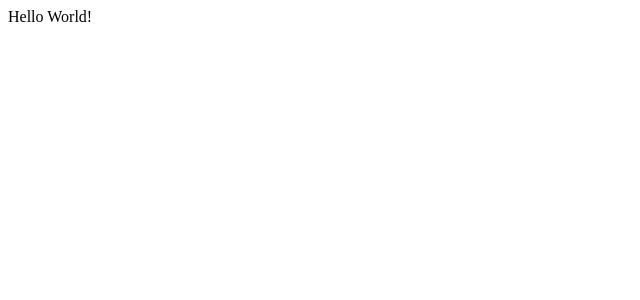
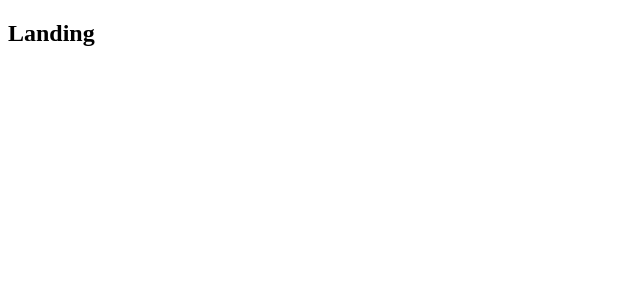
Before and after one commit to cgregs32/node_survey, a React (Create React App) app in the folder client/: page / in a window 1280 px wide. Shown: the top 300 px of the page, without its empty margins (0-640 px from the left). Built offline with nearby package versions, Linux system fonts and the light colour scheme.

Commit message:
implement browser router

```diff
--- a/client/src/components/App.js
+++ b/client/src/components/App.js
@@ -1,6 +1,19 @@
 import React from 'react';
+import { Switch, Route } from 'react-router-dom'
+
+const Header = () => <h2>Header</h2>
+const Dashboard = () => <h2>Dashboard</h2>
+const SurveyNew = () => <h2>SurveyNew</h2>
+const Landing = () => <h2>Landing</h2>
 
 const App = () => {
-  return <div>Hello World!</div>;
+  return (
+    <Switch>
+      <Route exact path="/" component={Landing}/>
+      <Route exact path="/head" component={Header}/>
+      <Route exact path="/dash" component={Dashboard}/>
+      <Route exact path="/surveys" component={SurveyNew}/>
+    </Switch>
+  )
 };
 export default App;
--- a/client/src/index.js
+++ b/client/src/index.js
@@ -2,6 +2,8 @@ import React from 'react';
 import ReactDOM from 'react-dom';
 import { Provider } from 'react-redux'
 import {createStore, applyMiddleware } from 'redux';
+import { BrowserRouter } from 'react-router-dom'
+
 
 import App from './components/App';
 import reducers from './reducers'
@@ -10,7 +12,9 @@ const store = createStore(reducers, {}, applyMiddleware());
 
 ReactDOM.render(
   <Provider store={store}>
-    <App />
+    <BrowserRouter>
+      <App />
+    </BrowserRouter>
   </Provider>,
   document.querySelector('#root')
 );
```
